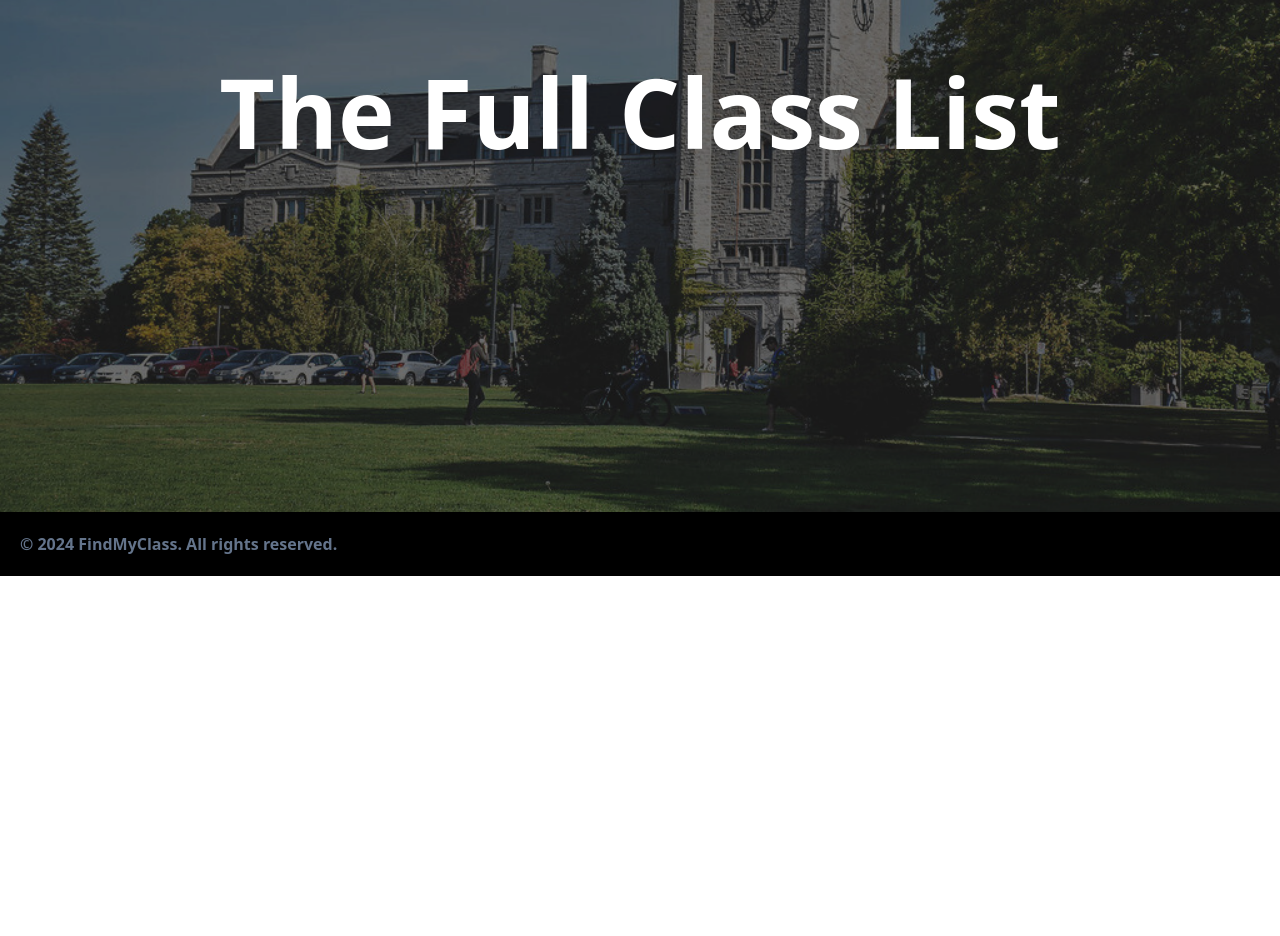
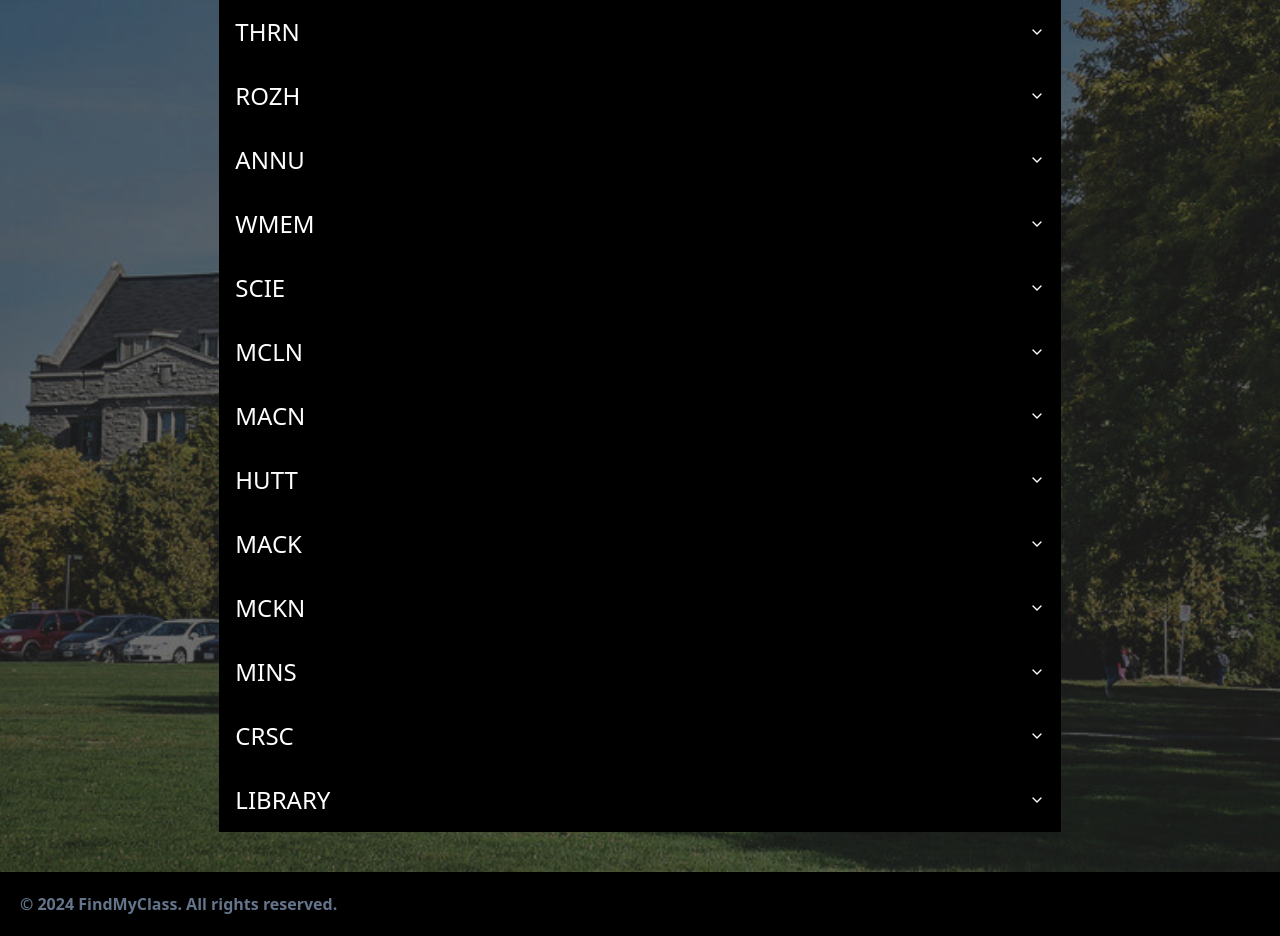
Before and after one commit to TalhaNaveed1/FindMyClass-Guelph, a Next.js app in the folder findmyclass/: page /allClasses in a window 1280 px wide. Shown: the part 380-1316 px from the top of the page. Before the commit the page ends 956 px from the top, so only its background shows below. Built offline with nearby package versions, Linux system fonts and the light colour scheme.

Commit message:
Added accordian for all classes

```diff
--- a/findmyclass/src/app/allClasses/page.js
+++ b/findmyclass/src/app/allClasses/page.js
@@ -1,10 +1,104 @@
 import React from "react";
+import {
+  Accordion,
+  AccordionContent,
+  AccordionItem,
+  AccordionTrigger,
+} from "@/components/ui/accordion";
 
 export default function AllClasses() {
   return (
     <main className="flex flex-col justify-center items-center min-h-screen bg-johnston bg-cover bg-center w-full">
       <div>
-                <h1 className="text-white font-sans font-bold text-8xl">The Full Class List</h1>
+        <h1 className="text-white font-sans font-bold text-8xl my-16">
+          The Full Class List
+        </h1>
+        <Accordion type="single" collapsible className="mb-10">
+          <AccordionItem value="item-1" >
+            <AccordionTrigger className="bg-black text-white p-4 text-2xl">ALEX</AccordionTrigger>
+            <AccordionContent className="bg-black text-white p-4 text-lg">
+              Yes. It adheres to the WAI-ARIA design pattern.
+            </AccordionContent>
+          </AccordionItem>
+          <AccordionItem value="item-2" >
+            <AccordionTrigger className="bg-black text-white p-4 text-2xl">THRN</AccordionTrigger>
+            <AccordionContent className="bg-black text-white p-4 text-lg">
+              Yes. It adheres to the WAI-ARIA design pattern.
+            </AccordionContent>
+          </AccordionItem>
+          <AccordionItem value="item-3" >
+            <AccordionTrigger className="bg-black text-white p-4 text-2xl">ROZH</AccordionTrigger>
+            <AccordionContent className="bg-black text-white p-4 text-lg">
+              Yes. It adheres to the WAI-ARIA design pattern.
+            </AccordionContent>
+          </AccordionItem>
+          <AccordionItem value="item-4" >
+            <AccordionTrigger className="bg-black text-white p-4 text-2xl">ANNU</AccordionTrigger>
+            <AccordionContent className="bg-black text-white p-4 text-lg">
+              Yes. It adheres to the WAI-ARIA design pattern.
+            </AccordionContent>
+          </AccordionItem>
+          <AccordionItem value="item-5" >
+            <AccordionTrigger className="bg-black text-white p-4 text-2xl">WMEM</AccordionTrigger>
+            <AccordionContent className="bg-black text-white p-4 text-lg">
+              Yes. It adheres to the WAI-ARIA design pattern.
+            </AccordionContent>
+          </AccordionItem>
+          <AccordionItem value="item-6" >
+            <AccordionTrigger className="bg-black text-white p-4 text-2xl">SCIE</AccordionTrigger>
+            <AccordionContent className="bg-black text-white p-4 text-lg">
+              Yes. It adheres to the WAI-ARIA design pattern.
+            </AccordionContent>
+          </AccordionItem>
+          <AccordionItem value="item-7" >
+            <AccordionTrigger className="bg-black text-white p-4 text-2xl">MCLN</AccordionTrigger>
+            <AccordionContent className="bg-black text-white p-4 text-lg">
+              Yes. It adheres to the WAI-ARIA design pattern.
+            </AccordionContent>
+          </AccordionItem>
+          <AccordionItem value="item-8" >
+            <AccordionTrigger className="bg-black text-white p-4 text-2xl">MACN</AccordionTrigger>
+            <AccordionContent className="bg-black text-white p-4 text-lg">
+              Yes. It adheres to the WAI-ARIA design pattern.
+            </AccordionContent>
+          </AccordionItem>
+          <AccordionItem value="item-9" >
+            <AccordionTrigger className="bg-black text-white p-4 text-2xl">HUTT</AccordionTrigger>
+            <AccordionContent className="bg-black text-white p-4 text-lg">
+              Yes. It adheres to the WAI-ARIA design pattern.
+            </AccordionContent>
+          </AccordionItem>
+          <AccordionItem value="item-10" >
+            <AccordionTrigger className="bg-black text-white p-4 text-2xl">MACK</AccordionTrigger>
+            <AccordionContent className="bg-black text-white p-4 text-lg">
+              Yes. It adheres to the WAI-ARIA design pattern.
+            </AccordionContent>
+          </AccordionItem>
+          <AccordionItem value="item-11" >
+            <AccordionTrigger className="bg-black text-white p-4 text-2xl">MCKN</AccordionTrigger>
+            <AccordionContent className="bg-black text-white p-4 text-lg">
+              Yes. It adheres to the WAI-ARIA design pattern.
+            </AccordionContent>
+          </AccordionItem>
+          <AccordionItem value="item-12" >
+            <AccordionTrigger className="bg-black text-white p-4 text-2xl">MINS</AccordionTrigger>
+            <AccordionContent className="bg-black text-white p-4 text-lg">
+              Yes. It adheres to the WAI-ARIA design pattern.
+            </AccordionContent>
+          </AccordionItem>
+          <AccordionItem value="item-13" >
+            <AccordionTrigger className="bg-black text-white p-4 text-2xl">CRSC</AccordionTrigger>
+            <AccordionContent className="bg-black text-white p-4 text-lg">
+              Yes. It adheres to the WAI-ARIA design pattern.
+            </AccordionContent>
+          </AccordionItem>
+          <AccordionItem value="item-14" >
+            <AccordionTrigger className="bg-black text-white p-4 text-2xl">LIBRARY</AccordionTrigger>
+            <AccordionContent className="bg-black text-white p-4 text-lg">
+              Yes. It adheres to the WAI-ARIA design pattern.
+            </AccordionContent>
+          </AccordionItem>
+        </Accordion>
       </div>
     </main>
   );
--- a/findmyclass/src/components/ui/accordion.jsx
+++ b/findmyclass/src/components/ui/accordion.jsx
@@ -9,7 +9,7 @@ import { cn } from "@/lib/utils"
 const Accordion = AccordionPrimitive.Root
 
 const AccordionItem = React.forwardRef(({ className, ...props }, ref) => (
-  <AccordionPrimitive.Item ref={ref} className={cn("border-b", className)} {...props} />
+  <AccordionPrimitive.Item ref={ref} className={cn("", className)} {...props} />
 ))
 AccordionItem.displayName = "AccordionItem"
 
```
Lines whose indentation alone changed are shown as unchanged.
